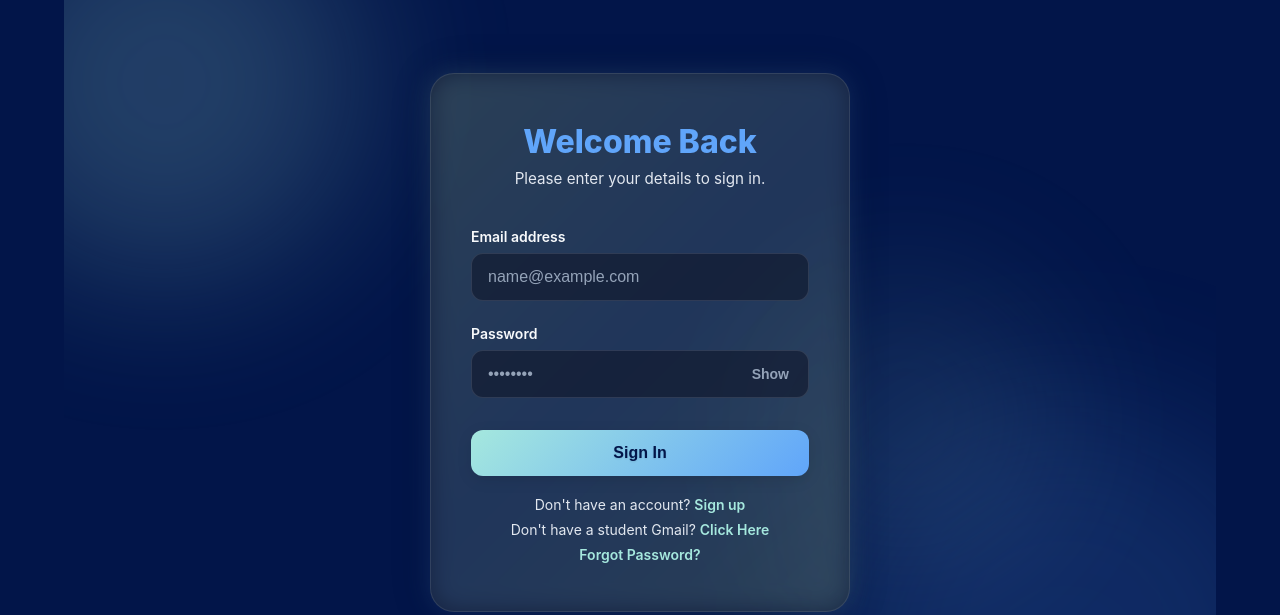
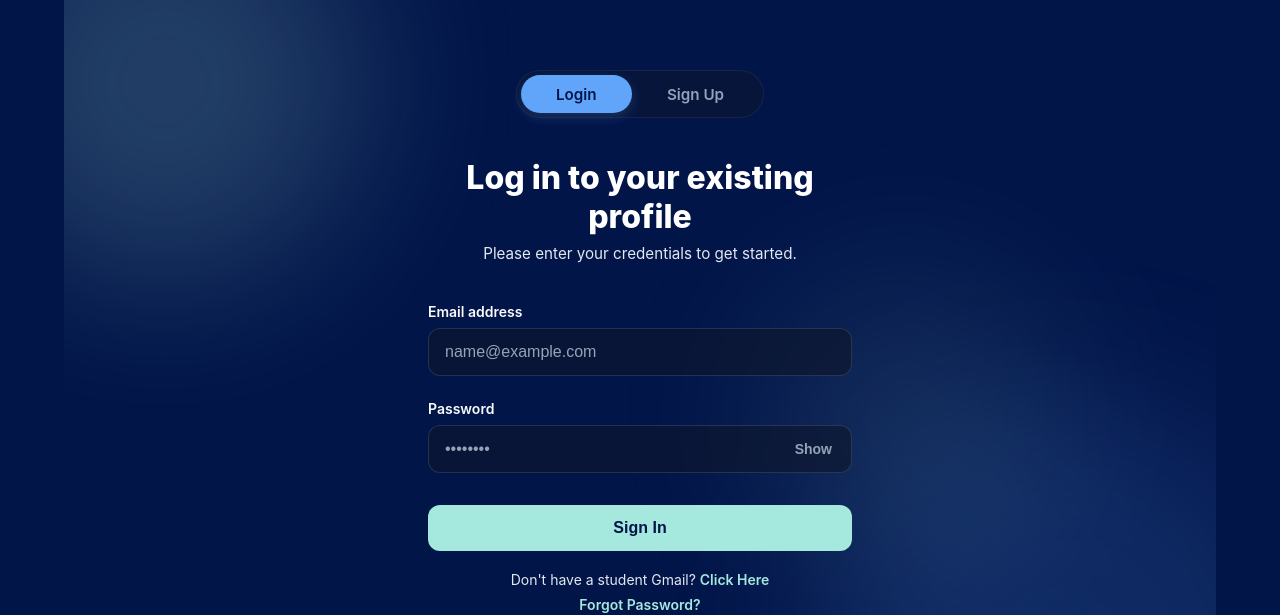
Before and after one commit to sust-cp-geeks/cp-geeks-frontend, a React (Vite) app: page /auth in a window 1280 px wide. Shown: the part 137-752 px from the top of the page. Built offline with nearby package versions, Linux system fonts and the light colour scheme; no server answers.

Commit message:
style: remove card boxes from auth pages and implement minimal flat design with top pill toggle switcher

```diff
--- a/src/pages/Auth.css
+++ b/src/pages/Auth.css
@@ -58,33 +58,55 @@
 }
 
 .login-card {
-  background: var(--card-bg);
-  backdrop-filter: blur(20px);
-  -webkit-backdrop-filter: blur(20px);
-  border: 1px solid var(--card-border);
-  border-radius: 1.5rem;
-  padding: 3rem 2.5rem;
+  background: transparent;
+  border: none;
+  padding: 1.5rem 0.5rem;
   width: 100%;
-  max-width: 420px;
-  box-shadow: 0 0 40px rgba(0, 0, 0, 0.2);
+  max-width: 440px;
   animation: slideUp 0.6s cubic-bezier(0.16, 1, 0.3, 1) forwards;
   position: relative;
   will-change: transform;
 }
 
 .login-card.manual-verification-card {
-  max-width: 480px;
+  max-width: 500px;
 }
 
-.login-card::before {
-  content: "";
-  position: absolute;
-  inset: -1px;
-  border-radius: 1.5rem;
-  background: linear-gradient(135deg, #A5E8DE, #60a5fa, #A5E8DE);
-  z-index: -1;
-  opacity: 0.15;
-  filter: blur(12px);
+.auth-toggle-wrapper {
+  display: flex;
+  justify-content: center;
+  margin-bottom: 2.5rem;
+}
+
+.auth-toggle-container {
+  display: inline-flex;
+  background: var(--card-bg-nested);
+  border: 1px solid var(--card-border-nested);
+  border-radius: 2rem;
+  padding: 4px;
+}
+
+.auth-toggle-btn {
+  background: transparent;
+  color: var(--text-muted);
+  font-family: inherit;
+  font-size: 0.95rem;
+  font-weight: 600;
+  border: none;
+  border-radius: 2rem;
+  padding: 0.6rem 2.2rem;
+  cursor: pointer;
+  transition: all 0.2s ease;
+}
+
+.auth-toggle-btn:hover {
+  color: var(--text-color);
+}
+
+.auth-toggle-btn.active {
+  background: var(--primary-hover);
+  color: var(--btn-primary-text);
+  box-shadow: 0 4px 12px rgba(96, 165, 250, 0.2);
 }
 
 @keyframes slideUp {
@@ -107,8 +129,7 @@
   font-size: 2rem;
   font-weight: 800;
   margin-bottom: 0.5rem;
-  color: var(--primary-hover);
-  animation: shine 4s linear infinite;
+  color: var(--title-color);
   transition: text-shadow 0.3s ease;
 }
 
@@ -150,33 +171,27 @@
 
 .form-input:hover {
   border-color: var(--primary-color);
-  box-shadow: 0 0 12px rgba(165, 232, 222, 0.15);
   background: var(--input-bg);
 }
 
 .form-input:focus {
   border-color: var(--primary-hover);
-  box-shadow: 0 0 0 3px rgba(165, 232, 222, 0.2), 0 0 15px rgba(165, 232, 222, 0.4);
+  box-shadow: 0 0 0 1px var(--primary-hover);
   background: var(--input-bg);
 }
 
 .submit-btn {
   width: 100%;
   padding: 0.875rem;
-  background: linear-gradient(135deg, var(--primary-color), var(--primary-hover));
+  background: var(--primary-color);
   color: var(--btn-primary-text);
-  text-shadow: 0 1px 2px rgba(0,0,0,0.1);
   border: none;
   border-radius: 0.75rem;
   font-size: 1rem;
   font-weight: 600;
   cursor: pointer;
-  transition: all 0.3s cubic-bezier(0.4, 0, 0.2, 1);
-  margin-top: 1rem;
-  box-shadow: 0 4px 15px rgba(0, 0, 0, 0.1);
-  position: relative;
-  overflow: hidden;
-  will-change: transform;
+  transition: background-color 0.2s ease, transform 0.2s ease, box-shadow 0.2s ease;
+  margin-top: 1.25rem;
 }
 
 .submit-btn:disabled {
@@ -184,27 +199,13 @@
   cursor: not-allowed;
 }
 
-.submit-btn::after {
-  content: '';
-  position: absolute;
-  top: 0; left: -100%;
-  width: 50%; height: 100%;
-  background: linear-gradient(to right, transparent, rgba(255,255,255,0.4), transparent);
-  transform: skewX(-20deg);
-  transition: 0.5s;
+.submit-btn:hover:not(:disabled) {
+  background: var(--primary-hover);
+  transform: translateY(-1px);
+  box-shadow: 0 4px 12px rgba(96, 165, 250, 0.2);
 }
 
-.submit-btn:hover::after {
-  left: 150%;
-}
-
-.submit-btn:hover {
-  background: linear-gradient(135deg, var(--primary-hover), var(--primary-color));
-  transform: translateY(-2px);
-  box-shadow: 0 10px 20px -3px rgba(165, 232, 222, 0.5);
-}
-
-.submit-btn:active {
+.submit-btn:active:not(:disabled) {
   transform: translateY(0);
 }
 
@@ -226,16 +227,6 @@
   color: var(--title-color);
   text-decoration: underline;
   text-shadow: 0 0 10px rgba(165, 232, 222, 0.2);
-}
-
-/* Hover effects for texts inside card */
-.login-card:hover .login-header h1 {
-  text-shadow: 0 0 15px rgba(165, 232, 222, 0.2);
-}
-
-.login-card:hover .login-header p,
-.login-card:hover .form-group label {
-  text-shadow: 0 0 8px rgba(165, 232, 222, 0.1);
 }
 
 .password-input-wrapper {
@@ -477,69 +468,69 @@
 /* --- Mobile / Touchscreen and Desktop-Mode Scaling --- */
 @media (pointer: coarse), (max-width: 1024px) {
   .login-container {
-    padding: 1rem;
+    padding: 1.5rem 1rem;
   }
 
   .login-card {
-    max-width: 800px;
-    width: 95%;
-    padding: 5rem 4rem;
+    max-width: 560px;
+    width: 92%;
+    padding: 1.5rem 0.5rem;
   }
 
   .login-card.manual-verification-card {
-    max-width: 850px;
-    width: 95%;
+    max-width: 620px;
+    width: 92%;
   }
 
   .login-header {
-    margin-bottom: 3rem;
+    margin-bottom: 2.2rem;
   }
 
   .login-header h1 {
-    font-size: 3rem;
+    font-size: 2.4rem;
   }
 
   .login-header p {
-    font-size: 1.3rem;
+    font-size: 1.1rem;
   }
 
   .form-group {
-    margin-bottom: 2.25rem;
+    margin-bottom: 1.75rem;
   }
 
   .form-group label {
-    font-size: 1.3rem;
-    margin-bottom: 0.85rem;
+    font-size: 1.1rem;
+    margin-bottom: 0.6rem;
   }
 
   .form-input {
-    padding: 1.3rem 1.5rem;
-    font-size: 1.5rem;
-    border-radius: 1rem;
+    padding: 1.05rem 1.25rem;
+    font-size: 1.2rem;
+    border-radius: 0.85rem;
   }
 
   .password-input-wrapper .form-input {
-    padding-right: 6.5rem;
+    padding-right: 5.5rem;
   }
 
   .password-toggle-btn {
-    font-size: 1.25rem;
-    right: 1.5rem;
+    font-size: 1.1rem;
+    right: 1.25rem;
   }
 
   .submit-btn {
-    padding: 1.3rem;
-    font-size: 1.5rem;
-    border-radius: 1rem;
-    margin-top: 2rem;
+    padding: 1.05rem;
+    font-size: 1.2rem;
+    border-radius: 0.85rem;
+    margin-top: 1.5rem;
   }
 
   .auth-links-below-btn {
-    margin-top: 2.5rem;
-    gap: 1rem;
+    margin-top: 2rem;
+    gap: 0.8rem;
   }
 
   .auth-link-line {
-    font-size: 1.2rem;
+    font-size: 1.05rem;
   }
 }
--- a/src/pages/Auth.jsx
+++ b/src/pages/Auth.jsx
@@ -143,16 +143,37 @@ function Auth() {
       </div>
       <div className="login-container">
         <div className="login-card">
+          {!isForgotPassword && !isResetPassword && (
+            <div className="auth-toggle-wrapper">
+              <div className="auth-toggle-container">
+                <button
+                  type="button"
+                  className={`auth-toggle-btn ${isLogin ? 'active' : ''}`}
+                  onClick={() => { clearFields(); setSearchParams({ mode: 'login' }); }}
+                >
+                  Login
+                </button>
+                <button
+                  type="button"
+                  className={`auth-toggle-btn ${isSignup ? 'active' : ''}`}
+                  onClick={() => { clearFields(); setSearchParams({ mode: 'signup' }); }}
+                >
+                  Sign Up
+                </button>
+              </div>
+            </div>
+          )}
+
           <div className="login-header">
             <h1>
               {isForgotPassword ? 'Forgot Password' :
                isResetPassword ? 'Reset Password' :
-               isSignup ? 'Create Account' : 'Welcome Back'}
+               isSignup ? 'Create your new profile' : 'Log in to your existing profile'}
             </h1>
             <p>
               {isForgotPassword ? 'Enter your email to receive a reset code.' :
                isResetPassword ? `Hello ${resetName}, enter your new password and the code sent to your email.` :
-               isSignup ? 'Join us for the CPGeeks contests.' : 'Please enter your details to sign in.'}
+               isSignup ? 'Join us for the CPGeeks contests.' : 'Please enter your credentials to get started.'}
             </p>
           </div>
 
@@ -244,10 +265,6 @@ function Auth() {
 
               <div className="auth-links-below-btn">
                 <p className="auth-link-line">
-                  Don't have an account?{' '}
-                  <a href="#" onClick={(e) => { e.preventDefault(); clearFields(); setSearchParams({ mode: 'signup' }); }}>Sign up</a>
-                </p>
-                <p className="auth-link-line">
                   Don't have a student Gmail?{' '}
                   <a href="#" onClick={(e) => { e.preventDefault(); navigate('/auth/manual-verification'); }}>Click Here</a>
                 </p>
@@ -306,10 +323,10 @@ function Auth() {
                 Sign Up
               </button>
 
-              <div className="login-footer">
-                <p>
-                  Already have an account?{' '}
-                  <a href="#" onClick={(e) => { e.preventDefault(); clearFields(); setSearchParams({}, { replace: false }); }}>Sign in</a>
+              <div className="auth-links-below-btn">
+                <p className="auth-link-line">
+                  Don't have a student Gmail?{' '}
+                  <a href="#" onClick={(e) => { e.preventDefault(); navigate('/auth/manual-verification'); }}>Click Here</a>
                 </p>
               </div>
             </form>
```
